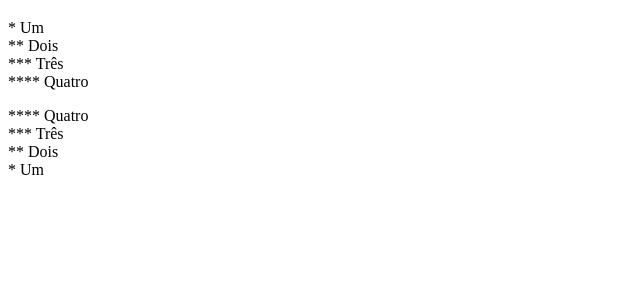
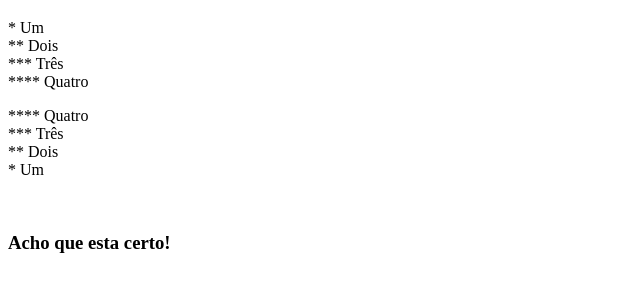
Before and after one commit to dlnovaes/aprendendohtml, a plain HTML site: page exercio2/desafio001.html in a window 1280 px wide. Shown: the part 61-352 px from the top of the page, without its empty margins (0-640 px from the left). Drawn offline with Linux system fonts and the light colour scheme.

Commit message:
Update desafio001.html

```diff
--- a/exercio2/desafio001.html
+++ b/exercio2/desafio001.html
@@ -16,5 +16,7 @@
     &#42;&#42;&#42; Três <br>
     &#42;&#42; Dois <br>
     &#42; Um</p>
+    <br>
+    <h3>Acho que esta certo!</h3>
 </body>
 </html>
```
